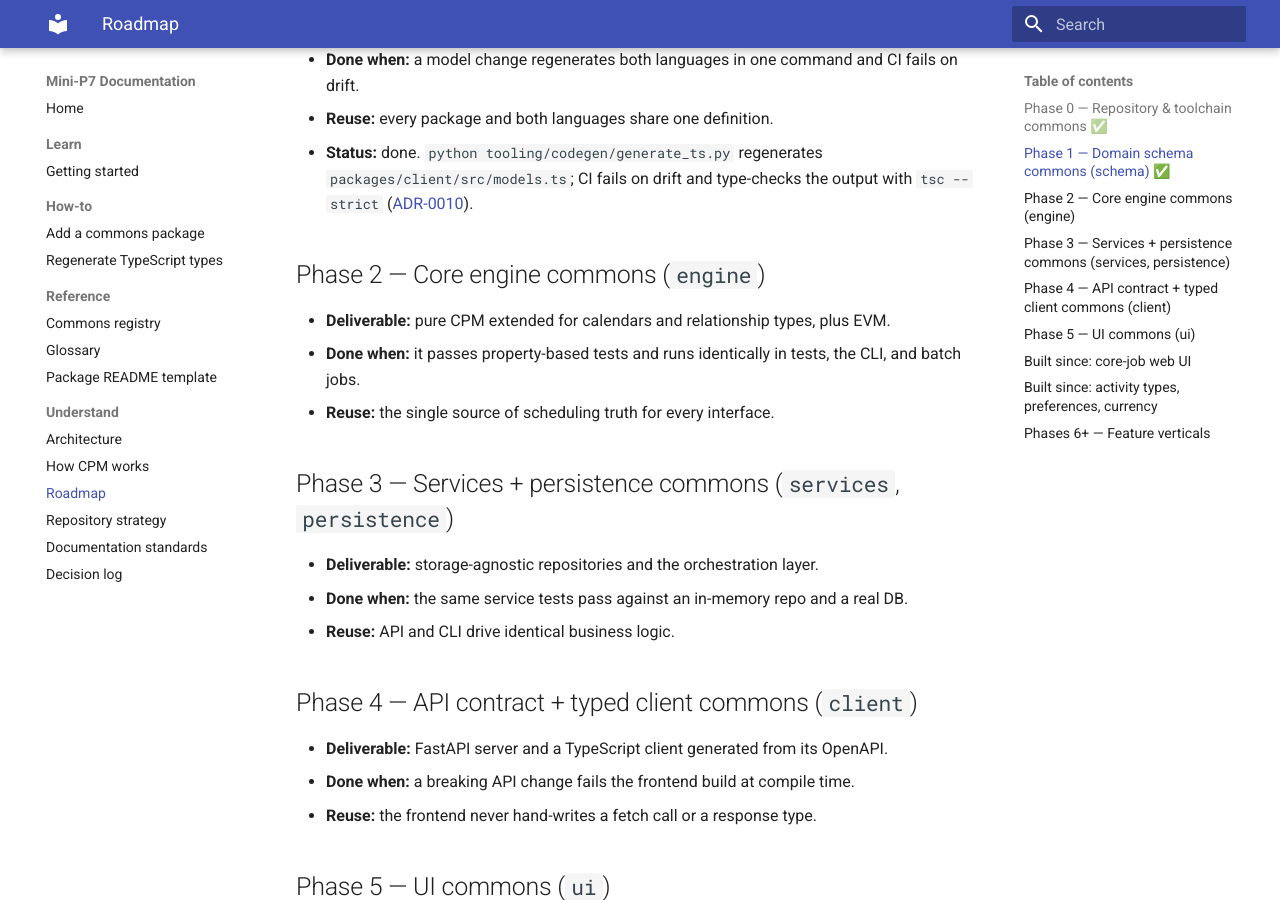
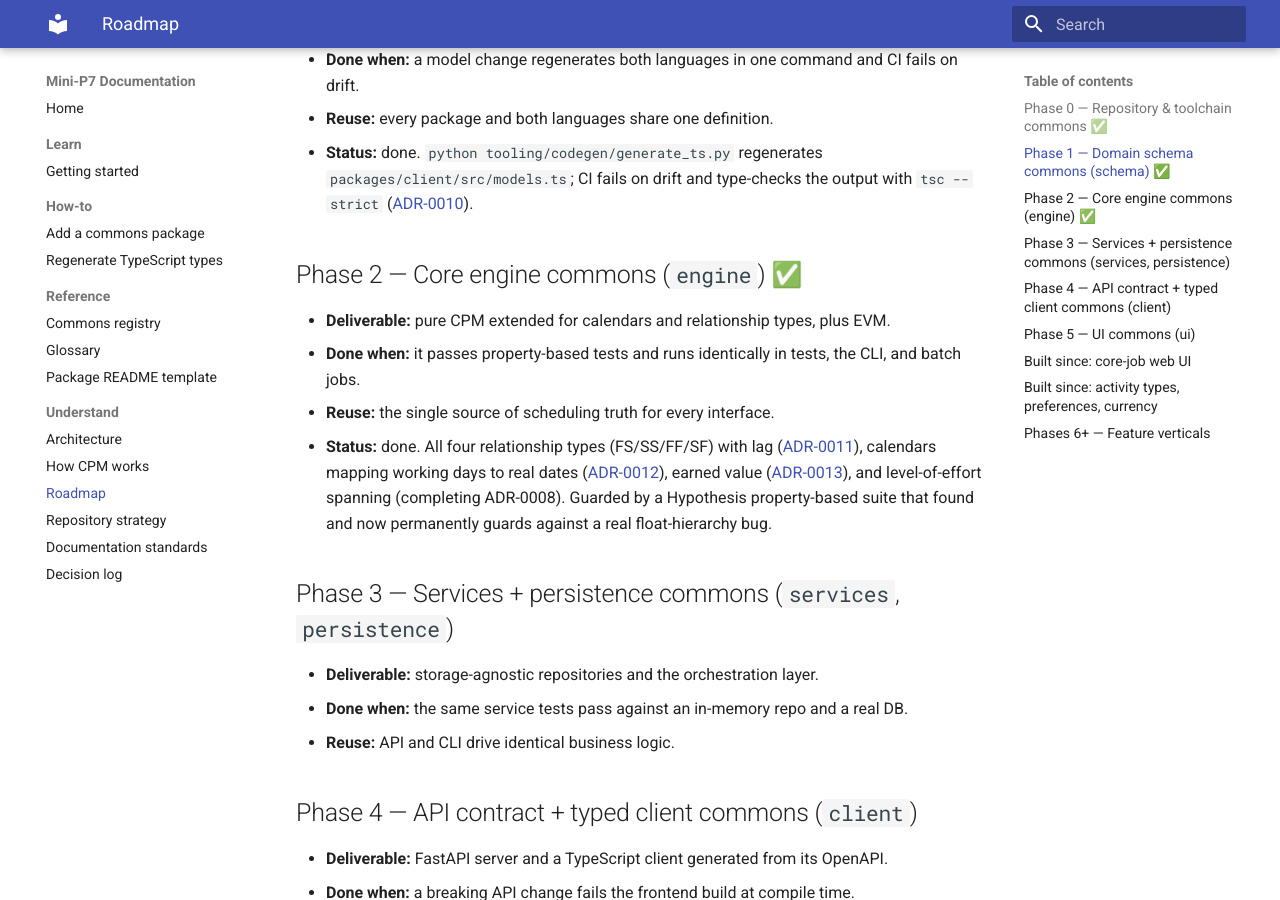
Before and after one commit to shafeehhecker/MiniP7, an MkDocs documentation site: the page built from docs/ROADMAP.md, in a window 1280 px wide and 900 px high, scrolled down 644 px. Built offline with MkDocs 1.6.1 and Material for MkDocs 9.7.7, drawn with Linux system fonts in a browser that asks for light colours.

Commit message:
Update ROADMAP.md
Phase 2 ✅ COMPLETE with evidence

```diff
--- a/docs/ROADMAP.md
+++ b/docs/ROADMAP.md
@@ -24,11 +24,17 @@ done, and a reusability contract — what downstream gets for free.
   `packages/client/src/models.ts`; CI fails on drift and type-checks the output
   with `tsc --strict` ([ADR-0010](adr/0010-typescript-codegen-tooling.md)).
 
-## Phase 2 — Core engine commons (`engine`)
+## Phase 2 — Core engine commons (`engine`) ✅
 - **Deliverable:** pure CPM extended for calendars and relationship types, plus EVM.
 - **Done when:** it passes property-based tests and runs identically in tests, the
   CLI, and batch jobs.
 - **Reuse:** the single source of scheduling truth for every interface.
+- **Status:** done. All four relationship types (FS/SS/FF/SF) with lag
+  ([ADR-0011](adr/0011-typed-relationships.md)), calendars mapping working days
+  to real dates ([ADR-0012](adr/0012-calendars.md)), earned value
+  ([ADR-0013](adr/0013-earned-value.md)), and level-of-effort spanning
+  (completing ADR-0008). Guarded by a Hypothesis property-based suite that
+  found and now permanently guards against a real float-hierarchy bug.
 
 ## Phase 3 — Services + persistence commons (`services`, `persistence`)
 - **Deliverable:** storage-agnostic repositories and the orchestration layer.
```
